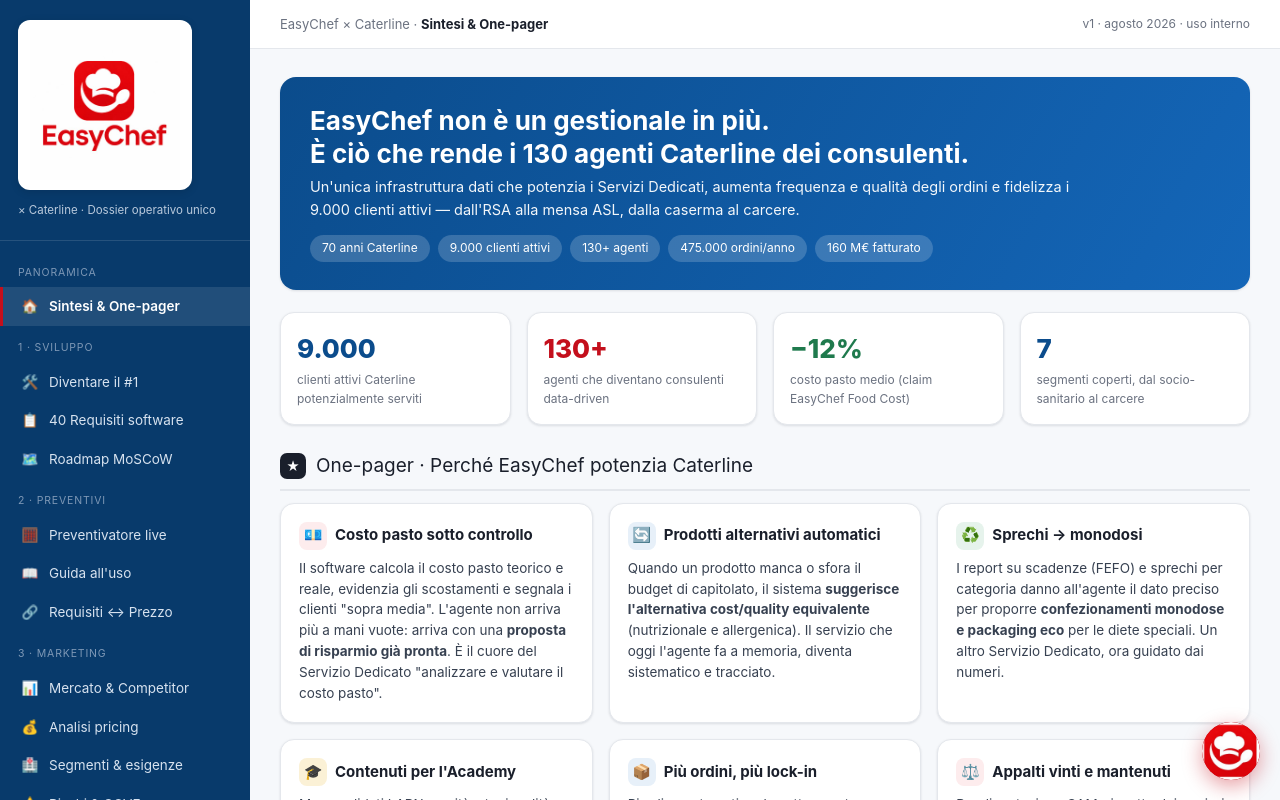
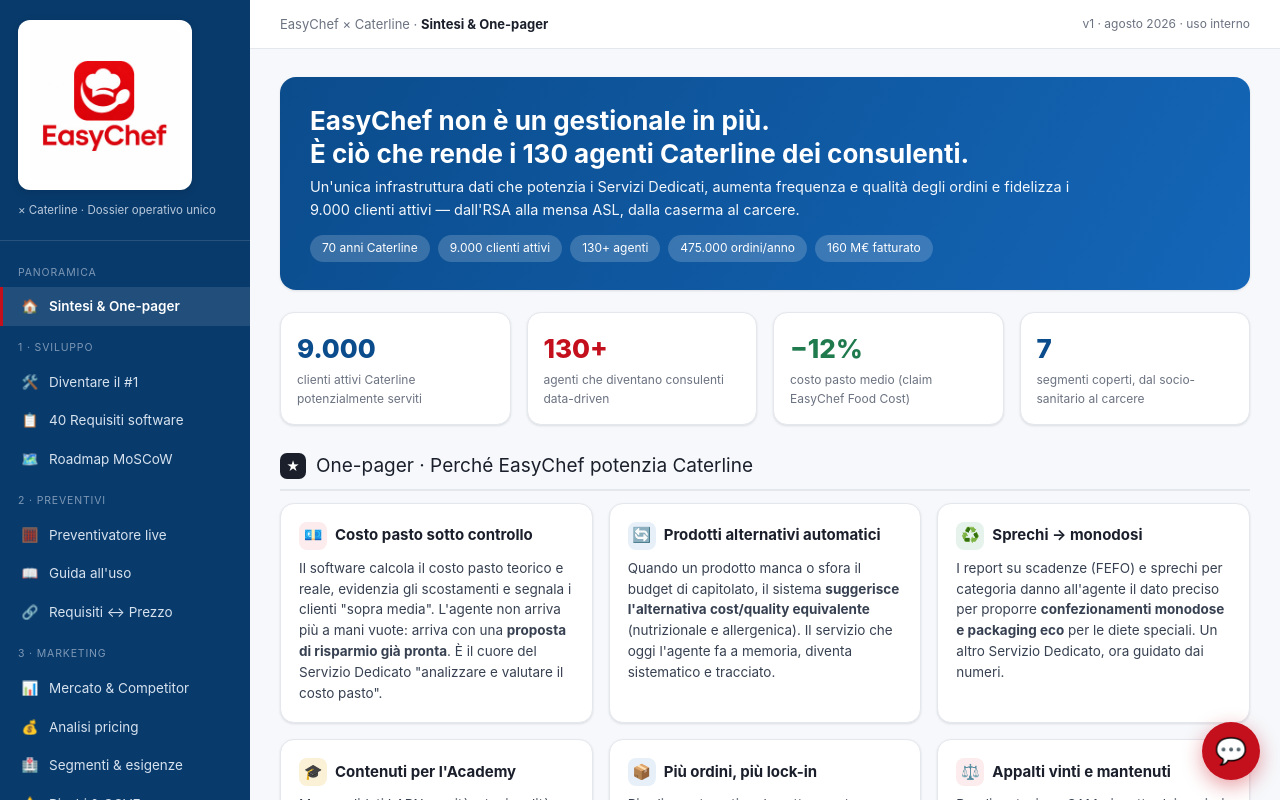
Before and after one commit to Lean-AI-ITA/easy_site, a Next.js app: page / in a window 1280 px wide. Shown: the top 800 px of the page. Built offline with nearby package versions, Linux system fonts and the light colour scheme.

Commit message:
Add files via upload

```diff
--- a/components/Chatbot.js
+++ b/components/Chatbot.js
@@ -89,8 +89,10 @@
 
   return (
     <>
-      <button id="ec-fab" title="Assistente EasyChef (uso interno)" onClick={() => setOpen((o) => !o)}>
-        {open ? "✕" : <img src="/icon.jpg" alt="EasyChef" className="ec-fab-logo" />}
+      {/* Pulsante flottante: fumetto 💬 quando chiuso, ✕ quando aperto */}
+      <button id="ec-fab" title="Assistente EasyChef (uso interno)" onClick={() => setOpen((o) => !o)}
+        style={{ fontSize: 26, overflow: "visible", padding: 0 }}>
+        {open ? "✕" : "💬"}
       </button>
       {open && (
         <div id="ec-chat" role="dialog" aria-label="Assistente EasyChef">
```
